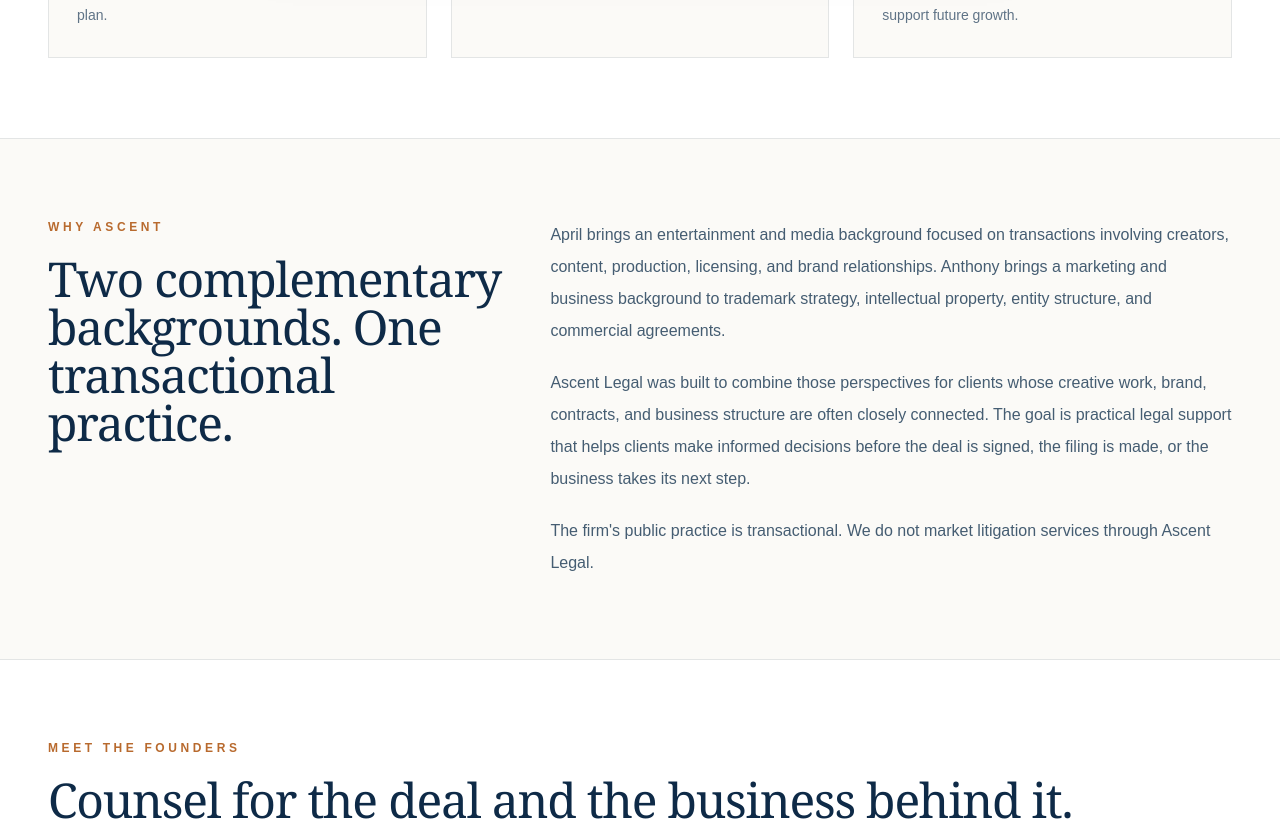
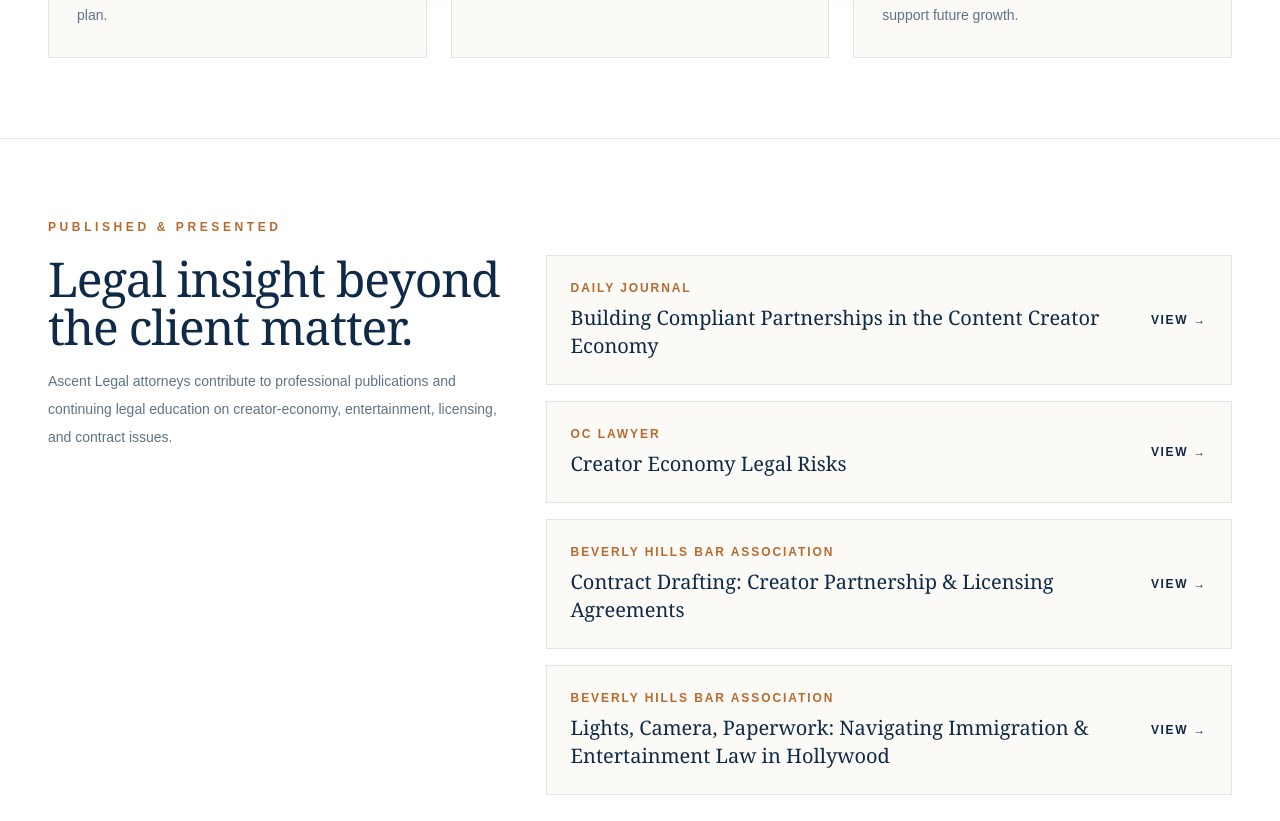
Before and after one commit to ajdreams17/Ascentlegal, a Next.js app: page /about in a window 1280 px wide. Shown: the part 840-1661 px from the top of the page. Built offline with nearby package versions, Linux system fonts and the light colour scheme.

Commit message:
Add verified publications and CLE authority section

```diff
--- a/app/about/page.jsx
+++ b/app/about/page.jsx
@@ -78,6 +78,73 @@ export default function AboutPage() {
           </div>
         </div>
       </section>
+
+
+      <section className="border-t border-[#0E2A47]/10 bg-white">
+        <div className="mx-auto max-w-7xl px-6 py-20 sm:px-10 lg:px-12">
+          <p className="text-xs font-semibold uppercase tracking-[0.3em] text-[#B86A2E]">
+            Published & Presented
+          </p>
+          <div className="mt-5 grid gap-10 lg:grid-cols-[.8fr_1.2fr]">
+            <div>
+              <h2 className="font-serif text-4xl tracking-[-0.025em] sm:text-5xl">
+                Legal insight beyond the client matter.
+              </h2>
+              <p className="mt-4 text-sm leading-7 text-[#5F7386]">
+                Ascent Legal attorneys contribute to professional publications
+                and continuing legal education on creator-economy,
+                entertainment, licensing, and contract issues.
+              </p>
+            </div>
+
+            <div className="grid gap-4">
+              {[
+                {
+                  source: "Daily Journal",
+                  title: "Building Compliant Partnerships in the Content Creator Economy",
+                  href: "https://www.dailyjournal.com/article/387166-building-compliant-partnerships-in-the-content-creator-economy",
+                },
+                {
+                  source: "OC Lawyer",
+                  title: "Creator Economy Legal Risks",
+                  href: "https://www.virtualonlineeditions.com/article/Creator+Economy+Legal+Risks/5132319/862733/article.html",
+                },
+                {
+                  source: "Beverly Hills Bar Association",
+                  title: "Contract Drafting: Creator Partnership & Licensing Agreements",
+                  href: "https://bhba.org/speakers/april-paredes/",
+                },
+                {
+                  source: "Beverly Hills Bar Association",
+                  title: "Lights, Camera, Paperwork: Navigating Immigration & Entertainment Law in Hollywood",
+                  href: "https://bhba.org/cle/lights-camera-paperwork-navigating-immigration-entertainment-law-in-hollywo/",
+                },
+              ].map((item) => (
+                <a
+                  key={item.title}
+                  href={item.href}
+                  target="_blank"
+                  rel="noopener noreferrer"
+                  className="flex flex-col gap-2 border border-[#0E2A47]/10 bg-[#FBFAF7] p-6 transition hover:border-[#B86A2E]/50 sm:flex-row sm:items-center sm:justify-between"
+                >
+                  <div>
+                    <p className="text-xs font-semibold uppercase tracking-[0.16em] text-[#B86A2E]">
+                      {item.source}
+                    </p>
+                    <h3 className="mt-2 font-serif text-xl leading-7 text-[#0E2A47]">
+                      {item.title}
+                    </h3>
+                  </div>
+                  <span className="shrink-0 text-xs font-bold uppercase tracking-[0.14em] text-[#0E2A47]">
+                    View →
+                  </span>
+                </a>
+              ))}
+            </div>
+          </div>
+        </div>
+      </section>
+
 
       <section className="border-y border-[#0E2A47]/10 bg-[#FBFAF7]">
         <div className="mx-auto max-w-7xl px-6 py-20 sm:px-10 lg:px-12">
```
